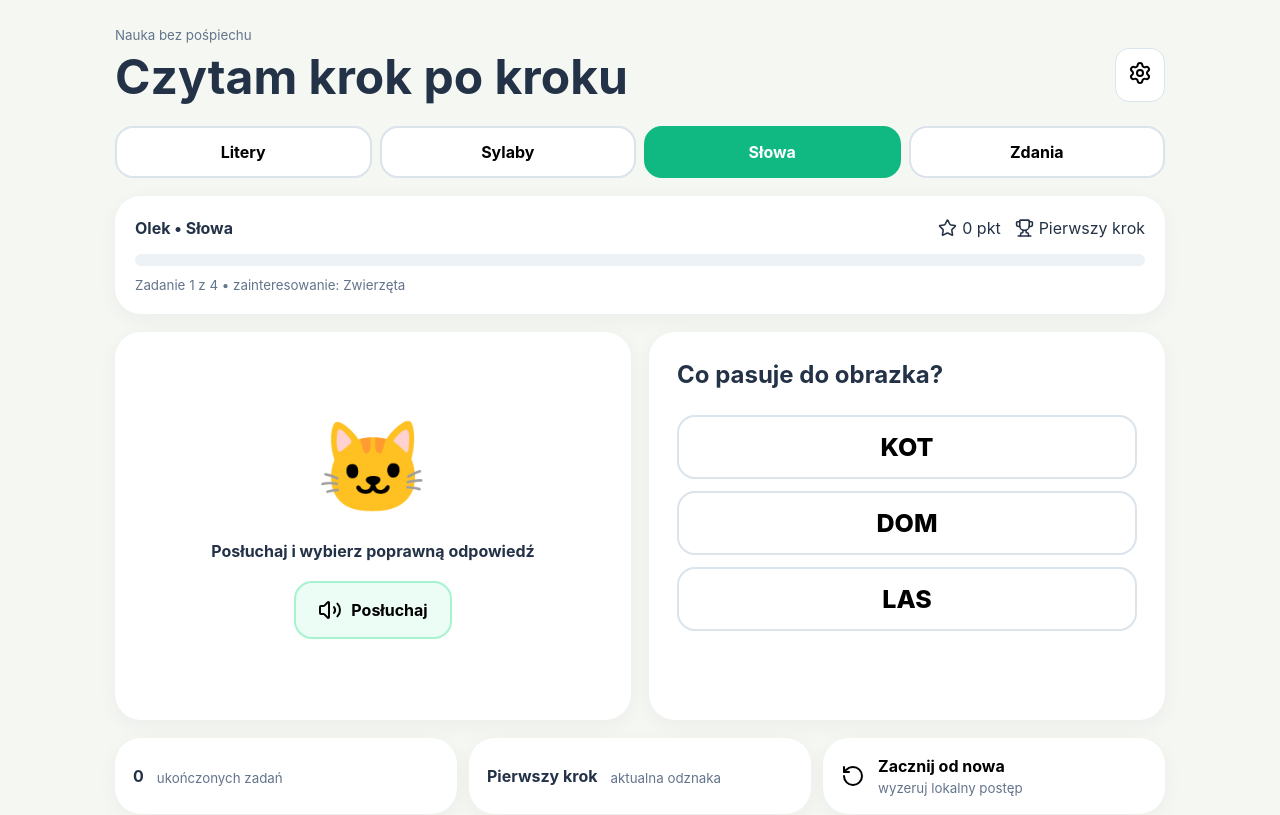
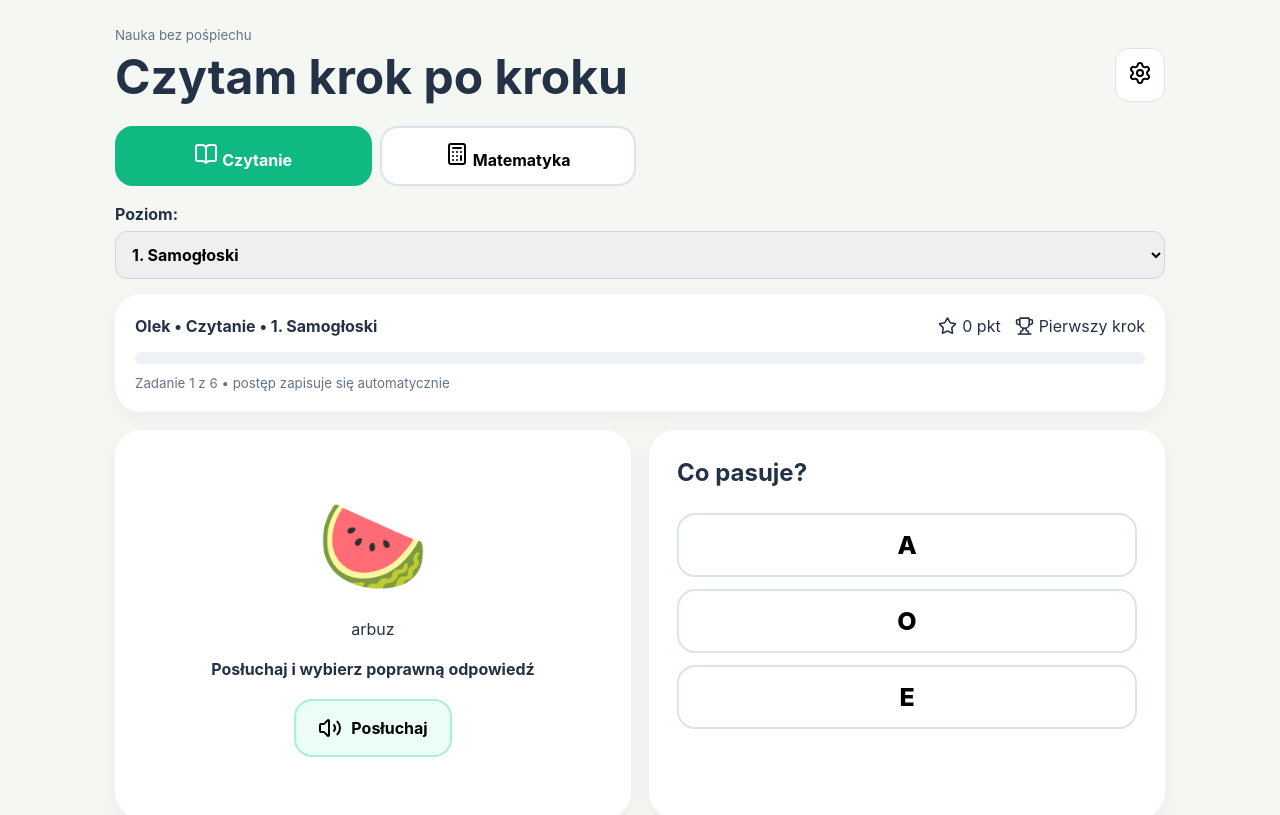
Before and after one commit to 9cyywjkftr-ux/czytam-krok-po-kroku, a React (Vite) app: page / in a window 1280 px wide. Shown: the top 815 px of the page. Built offline with nearby package versions, Linux system fonts and the light colour scheme.

Commit message:
Update App.jsx
czytanie 2.0. i matematyka

```diff
--- a/src/App.jsx
+++ b/src/App.jsx
@@ -1,22 +1,36 @@
 import React,{useEffect,useMemo,useState}from"react";
-import{Volume2,Star,Settings,RotateCcw,Trophy,X}from"lucide-react";
-const DATA={litery:[['A','🍎',['A','O','M']],['M','⚽',['L','M','T']],['K','🐱',['K','P','D']]],sylaby:[['MA','👩',['MA','LA','MO']],['KO','🐱',['KA','KO','DO']],['LA','🌲',['LA','MA','LO']]],slowa:[['KOT','🐱',['KOT','DOM','LAS']],['DOM','🏠',['LAS','DOM','KOT']],['LAS','🌲',['LAS','SOK','DOM']],['SOK','🧃',['KOT','SOK','LAS']]],zdania:[['ALA MA KOTA','👧🐱',['ALA MA KOTA','OLA MA DOM']],['KOT PIJE MLEKO','🐱🥛',['KOT PIJE MLEKO','KOT IDZIE DO LASU']]]};
-const LABEL={litery:'Litery',sylaby:'Sylaby',slowa:'Słowa',zdania:'Zdania'};
+import{Volume2,Star,Settings,RotateCcw,Trophy,X,BookOpen,Calculator,ArrowRight}from"lucide-react";
+const R=[
+ {title:"1. Samogłoski",tasks:[["A","🍉","arbuz",["A","O","E"]],["E","🧝","elf",["I","E","A"]],["I","🪡","igła",["Y","O","I"]],["O","👁️","oko",["U","O","A"]],["U","👂","ucho",["O","A","U"]],["Y","🐟","ryba",["I","Y","E"]]]},
+ {title:"2. Pierwsze spółgłoski",tasks:[["B","🍌","banan",["P","B","D"]],["D","🏠","dom",["T","G","D"]],["K","🐱","kot",["K","G","P"]],["L","🦁","lew",["R","L","M"]],["M","🐭","mysz",["N","W","M"]],["P","🐕","pies",["B","T","P"]],["R","🚲","rower",["R","L","S"]],["S","🦉","sowa",["C","S","Z"]],["T","🎂","tort",["D","T","P"]],["W","🐺","wilk",["F","W","M"]],["Z","🦓","zebra",["S","C","Z"]]]},
+ {title:"3. Pozostałe litery",tasks:[["C","🍋","cytryna",["C","S","Z"]],["F","🦩","flaming",["W","F","P"]],["G","🪿","gęś",["K","D","G"]],["H","🛴","hulajnoga",["CH","H","K"]],["J","🍎","jabłko",["I","J","L"]],["N","👃","nos",["M","N","R"]]]},
+ {title:"4. Polskie znaki",tasks:[["Ą","🐍","wąż",["A","Ą","Ę"]],["Ć","🧵","nić",["C","Ś","Ć"]],["Ę","🪿","gęś",["E","Ę","Ą"]],["Ł","🦢","łabędź",["L","Ł","T"]],["Ń","🐎","koń",["N","Ń","M"]],["Ó","✏️","ołówek",["O","U","Ó"]],["Ś","🪿","gęś",["S","Ś","Ć"]],["Ź","🐐","koźlę",["Z","Ź","Ż"]],["Ż","🐸","żaba",["Z","Ź","Ż"]]]},
+ {title:"5. Sylaby",tasks:[["MA","👩","mama",["MA","LA","MO"]],["TA","👨","tata",["DA","TA","TO"]],["KO","🐱","kot",["KA","DO","KO"]],["LA","🪆","lalka",["LO","MA","LA"]],["SO","🦉","sowa",["ZO","SO","SA"]],["RO","🚲","rower",["RA","LO","RO"]]]},
+ {title:"6. Słowa",tasks:[["KOT","🐱","kot",["KOT","DOM","LAS"]],["DOM","🏠","dom",["LAS","DOM","KOT"]],["LAS","🌲","las",["LAS","SOK","DOM"]],["SOK","🧃","sok",["KOT","SOK","LAS"]],["ROWER","🚲","rower",["MOTOR","ROWER","DOM"]],["ŻABA","🐸","żaba",["RYBA","ŻABA","SOWA"]]]},
+ {title:"7. Zdania",tasks:[["ALA MA KOTA","👧🐱","Ala ma kota",["ALA MA KOTA","OLA MA DOM"]],["KOT PIJE MLEKO","🐱🥛","Kot pije mleko",["KOT PIJE MLEKO","KOT IDZIE DO LASU"]],["TATA MA ROWER","👨🚲","Tata ma rower",["TATA MA ROWER","MAMA MA SOK"]]]}
+];
+const M=[
+ {title:"1. Liczenie do 5",tasks:[["1","🍎","jedno jabłko",["1","2","3"]],["2","⭐⭐","dwie gwiazdki",["3","2","4"]],["3","🐟🐟🐟","trzy ryby",["2","4","3"]],["4","⚽⚽⚽⚽","cztery piłki",["4","5","3"]],["5","🐸🐸🐸🐸🐸","pięć żab",["4","5","6"]]]},
+ {title:"2. Liczenie do 10",tasks:[["6","● ● ● ● ● ●","sześć kropek",["5","6","7"]],["7","● ● ● ● ● ● ●","siedem kropek",["8","6","7"]],["8","● ● ● ● ● ● ● ●","osiem kropek",["8","9","7"]],["9","● ● ● ● ● ● ● ● ●","dziewięć kropek",["10","8","9"]],["10","● ● ● ● ● ● ● ● ● ●","dziesięć kropek",["9","10","8"]]]},
+ {title:"3. Dodawanie do 10",tasks:[["2","1 + 1 = ?","jeden dodać jeden",["1","2","3"]],["4","2 + 2 = ?","dwa dodać dwa",["3","5","4"]],["5","3 + 2 = ?","trzy dodać dwa",["5","4","6"]],["7","4 + 3 = ?","cztery dodać trzy",["6","7","8"]],["10","5 + 5 = ?","pięć dodać pięć",["9","10","8"]]]},
+ {title:"4. Odejmowanie do 10",tasks:[["1","2 − 1 = ?","dwa odjąć jeden",["0","1","2"]],["2","5 − 3 = ?","pięć odjąć trzy",["3","2","1"]],["4","7 − 3 = ?","siedem odjąć trzy",["4","5","3"]],["5","9 − 4 = ?","dziewięć odjąć cztery",["6","4","5"]],["7","10 − 3 = ?","dziesięć odjąć trzy",["7","6","8"]]]},
+ {title:"5. Porównywanie",tasks:[[">","5 ? 2","pięć jest większe od dwóch",["<",">","="]],["<","3 ? 7","trzy jest mniejsze od siedmiu",[">","=","<"]],["=","4 ? 4","cztery jest równe cztery",["=","<",">"]]]}
+];
+const MOD={reading:{title:"Czytanie",icon:BookOpen,levels:R},math:{title:"Matematyka",icon:Calculator,levels:M}};
+const load=(k,d)=>{try{let v=localStorage.getItem(k);return v===null?d:JSON.parse(v)}catch{return d}};
 export default function App(){
- const[name,setName]=useState(()=>localStorage.getItem('reader-name')||'Olek'),[level,setLevel]=useState('slowa'),[i,setI]=useState(0),[points,setPoints]=useState(()=>+localStorage.getItem('reader-points')||0),[done,setDone]=useState(()=>+localStorage.getItem('reader-done')||0),[feedback,setFeedback]=useState(''),[calm,setCalm]=useState(true),[count,setCount]=useState(3),[interest,setInterest]=useState('Zwierzęta'),[panel,setPanel]=useState(false),[locked,setLocked]=useState(false);
- const lessons=DATA[level],task=lessons[i%lessons.length],progress=useMemo(()=>i%lessons.length/lessons.length*100,[i,lessons.length]);
- const badge=points>=150?'Mistrz czytania':points>=70?'Odkrywca słów':points>=30?'Przyjaciel liter':'Pierwszy krok';
- useEffect(()=>localStorage.setItem('reader-name',name),[name]);useEffect(()=>localStorage.setItem('reader-points',points),[points]);useEffect(()=>localStorage.setItem('reader-done',done),[done]);
- const speak=()=>{if('speechSynthesis'in window){speechSynthesis.cancel();const u=new SpeechSynthesisUtterance(task[0].toLowerCase());u.lang='pl-PL';u.rate=calm?.65:.85;speechSynthesis.speak(u)}};
- const choose=x=>{if(locked)return;if(x===task[0]){setLocked(true);setFeedback('Świetnie! +10 punktów ⭐');setPoints(v=>v+10);setDone(v=>v+1);setTimeout(()=>{setI(v=>v+1);setFeedback('');setLocked(false)},calm?900:600)}else setFeedback('Spróbuj jeszcze raz. Możesz posłuchać podpowiedzi.')};
- const change=x=>{setLevel(x);setI(0);setFeedback('')};
- const reset=()=>{setI(0);setPoints(0);setDone(0);setFeedback('')};
- return <div className={calm?'app calm':'app'}><div className="wrap">
- <header><div><small>Nauka bez pośpiechu</small><h1>Czytam krok po kroku</h1></div><button className="icon" onClick={()=>setPanel(true)} aria-label="Panel rodzica"><Settings/></button></header>
- <nav>{Object.keys(DATA).map(x=><button key={x} onClick={()=>change(x)} className={level===x?'active':''}>{LABEL[x]}</button>)}</nav>
- <section className="status"><div className="statusline"><b>{name} • {LABEL[level]}</b><span><Star/> {points} pkt &nbsp; <Trophy/> {badge}</span></div><div className="bar"><i style={{width:progress+'%'}}/></div><small>Zadanie {i%lessons.length+1} z {lessons.length} • zainteresowanie: {interest}</small></section>
- <main><section className="card visual"><div className="emoji">{task[1]}</div><b>Posłuchaj i wybierz poprawną odpowiedź</b><button className="listen" onClick={speak}><Volume2/> Posłuchaj</button></section>
- <section className="card answers"><h2>Co pasuje do obrazka?</h2>{task[2].slice(0,count).map(x=><button disabled={locked} key={x} onClick={()=>choose(x)}>{x}</button>)}<div className="feedback" aria-live="polite">{feedback}</div></section></main>
- <section className="summary"><div><b>{done}</b><small>ukończonych zadań</small></div><div><b>{badge}</b><small>aktualna odznaka</small></div><button onClick={reset}><RotateCcw/><span><b>Zacznij od nowa</b><small>wyzeruj lokalny postęp</small></span></button></section>
- <footer>Krótka sesja • jeden bodziec naraz • bez limitu czasu • postęp zapisuje się na urządzeniu</footer></div>
- {panel&&<div className="overlay" onClick={()=>setPanel(false)}><aside onClick={e=>e.stopPropagation()}><div className="panelhead"><h2>Panel rodzica</h2><button className="icon" onClick={()=>setPanel(false)}><X/></button></div><label>Imię dziecka<input value={name} onChange={e=>setName(e.target.value)}/></label><label>Zainteresowanie<select value={interest} onChange={e=>setInterest(e.target.value)}><option>Zwierzęta</option><option>Pojazdy</option><option>Przyroda</option><option>Jedzenie</option></select></label><label>Liczba odpowiedzi<select value={count} onChange={e=>setCount(+e.target.value)}><option value="2">2</option><option value="3">3</option></select></label><label className="check">Tryb spokojny<input type="checkbox" checked={calm} onChange={()=>setCalm(!calm)}/></label><p className="privacy">Dane pozostają tylko na tym urządzeniu. Aplikacja nie wymaga konta.</p></aside></div>}</div>}
+ const[name,setName]=useState(()=>load("reader-name","Olek")),[module,setModule]=useState(()=>load("reader-module","reading")),[levels,setLevels]=useState(()=>load("reader-levels",{reading:0,math:0})),[tasks,setTasks]=useState(()=>load("reader-tasks",{reading:0,math:0})),[points,setPoints]=useState(()=>load("reader-points",0)),[done,setDone]=useState(()=>load("reader-done",0)),[feedback,setFeedback]=useState(""),[calm,setCalm]=useState(()=>load("reader-calm",true)),[count,setCount]=useState(()=>load("reader-count",3)),[panel,setPanel]=useState(false),[locked,setLocked]=useState(false),[complete,setComplete]=useState(false);
+ const mod=MOD[module],li=Math.min(levels[module]||0,mod.levels.length-1),level=mod.levels[li],ti=Math.min(tasks[module]||0,level.tasks.length-1),task=level.tasks[ti],progress=useMemo(()=>((ti+(complete?1:0))/level.tasks.length)*100,[ti,level.tasks.length,complete]),badge=points>=300?"Mistrz nauki":points>=150?"Odkrywca":points>=70?"Przyjaciel wiedzy":points>=30?"Dobry początek":"Pierwszy krok";
+ useEffect(()=>localStorage.setItem("reader-name",JSON.stringify(name)),[name]);useEffect(()=>localStorage.setItem("reader-module",JSON.stringify(module)),[module]);useEffect(()=>localStorage.setItem("reader-levels",JSON.stringify(levels)),[levels]);useEffect(()=>localStorage.setItem("reader-tasks",JSON.stringify(tasks)),[tasks]);useEffect(()=>localStorage.setItem("reader-points",JSON.stringify(points)),[points]);useEffect(()=>localStorage.setItem("reader-done",JSON.stringify(done)),[done]);useEffect(()=>localStorage.setItem("reader-calm",JSON.stringify(calm)),[calm]);useEffect(()=>localStorage.setItem("reader-count",JSON.stringify(count)),[count]);
+ const speak=()=>{if("speechSynthesis"in window){speechSynthesis.cancel();let u=new SpeechSynthesisUtterance(task[2]);u.lang="pl-PL";u.rate=calm?.65:.85;speechSynthesis.speak(u)}};
+ const choose=x=>{if(locked||complete)return;if(x===task[0]){setLocked(true);setFeedback("Świetnie! +10 punktów ⭐");setPoints(v=>v+10);setDone(v=>v+1);setTimeout(()=>{if(ti===level.tasks.length-1)setComplete(true);else setTasks(v=>({...v,[module]:ti+1}));setFeedback("");setLocked(false)},calm?900:600)}else setFeedback("Spróbuj jeszcze raz. Posłuchaj podpowiedzi.")};
+ const next=()=>{if(li+1<mod.levels.length){setLevels(v=>({...v,[module]:li+1}));setTasks(v=>({...v,[module]:0}));setComplete(false)}};
+ const pick=e=>{setLevels(v=>({...v,[module]:+e.target.value}));setTasks(v=>({...v,[module]:0}));setComplete(false);setFeedback("")};
+ const reset=()=>{setLevels({reading:0,math:0});setTasks({reading:0,math:0});setPoints(0);setDone(0);setComplete(false)};
+ return <div className={calm?"app calm":"app"}><div className="wrap"><header><div><small>Nauka bez pośpiechu</small><h1>Czytam krok po kroku</h1></div><button className="icon" onClick={()=>setPanel(true)}><Settings/></button></header>
+ <nav className="modules">{Object.entries(MOD).map(([k,m])=>{let I=m.icon;return <button key={k} className={module===k?"active":""} onClick={()=>{setModule(k);setComplete(false)}}><I/> {m.title}</button>})}</nav>
+ <section className="levelPicker"><label>Poziom: <select value={li} onChange={pick}>{mod.levels.map((l,n)=><option value={n} key={l.title}>{l.title}</option>)}</select></label></section>
+ <section className="status"><div className="statusline"><b>{name} • {mod.title} • {level.title}</b><span><Star/> {points} pkt &nbsp; <Trophy/> {badge}</span></div><div className="bar"><i style={{width:progress+"%"}}/></div><small>Zadanie {ti+1} z {level.tasks.length} • postęp zapisuje się automatycznie</small></section>
+ {complete?<section className="complete card"><Trophy size={72}/><h2>Brawo! Poziom ukończony</h2>{li<mod.levels.length-1?<button className="primary" onClick={next}>Następny poziom <ArrowRight/></button>:<p><b>Ukończono cały dział „{mod.title}” ⭐</b></p>}</section>:<main><section className="card visual"><div className="emoji">{task[1]}</div><div className="wordHint">{task[2]}</div><b>{module==="math"?"Rozwiąż zadanie":"Posłuchaj i wybierz poprawną odpowiedź"}</b><button className="listen" onClick={speak}><Volume2/> Posłuchaj</button></section><section className="card answers"><h2>{module==="math"?"Jaki jest wynik?":"Co pasuje?"}</h2>{task[3].slice(0,count).map(x=><button disabled={locked} key={x} onClick={()=>choose(x)}>{x}</button>)}<div className="feedback">{feedback}</div></section></main>}
+ <section className="summary"><div><b>{done}</b><small>ukończonych zadań</small></div><div><b>{badge}</b><small>aktualna odznaka</small></div><button onClick={reset}><RotateCcw/><span><b>Zacznij od nowa</b><small>wyzeruj postęp</small></span></button></section><footer>Krótka sesja • jeden bodziec naraz • bez limitu czasu</footer></div>
+ {panel&&<div className="overlay" onClick={()=>setPanel(false)}><aside onClick={e=>e.stopPropagation()}><div className="panelhead"><h2>Panel rodzica</h2><button className="icon" onClick={()=>setPanel(false)}><X/></button></div><label>Imię dziecka<input value={name} onChange={e=>setName(e.target.value)}/></label><label>Liczba odpowiedzi<select value={count} onChange={e=>setCount(+e.target.value)}><option value="2">2</option><option value="3">3</option></select></label><label className="check">Tryb spokojny<input type="checkbox" checked={calm} onChange={()=>setCalm(!calm)}/></label><p className="privacy">Dane pozostają tylko na tym urządzeniu.</p></aside></div>}</div>}
```
